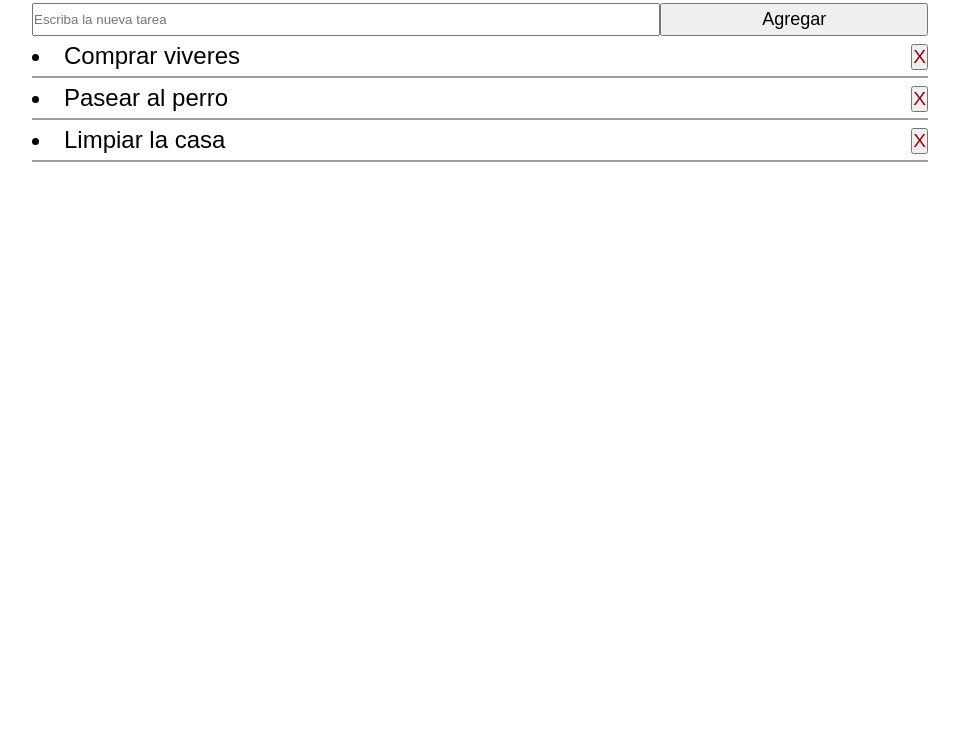
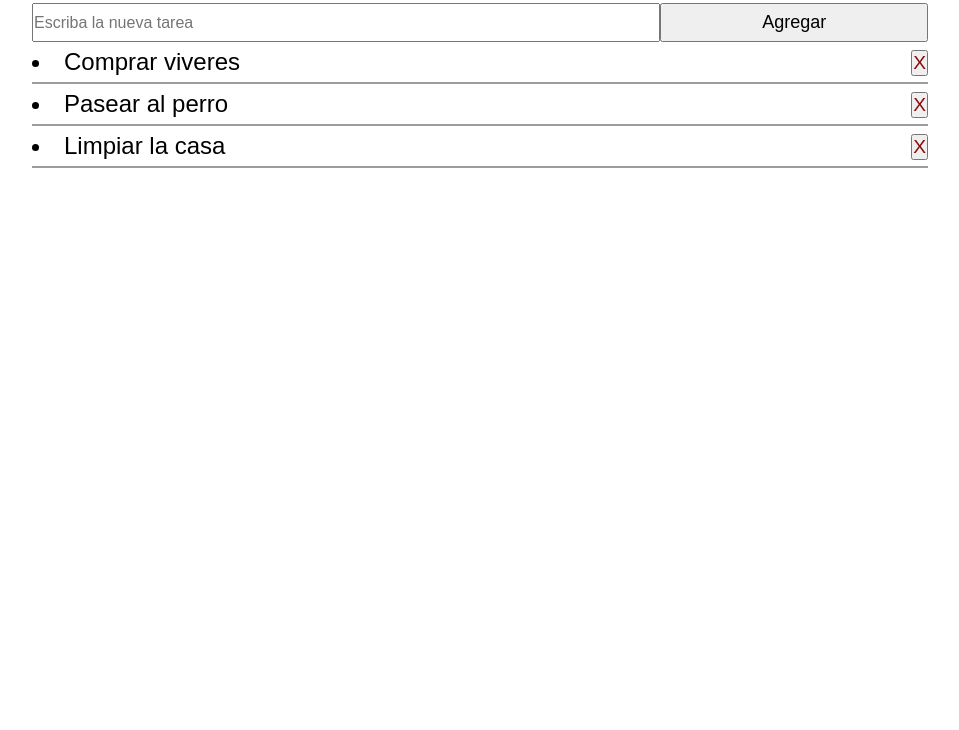
Before and after one commit to mart1ncrespo/ToDoList.github.io, a plain HTML site: page index.html in a window 1280 px wide. Shown: the part 70-800 px from the top of the page, without its empty margins (160-1119 px from the left). Drawn offline with Linux system fonts and the light colour scheme; a web font is replaced by a local one.

Commit message:
Font size static 16px

```diff
--- a/css/estilos.css
+++ b/css/estilos.css
@@ -1,7 +1,7 @@
 *{
     margin: 0;
     padding: 0;
-
+    font-size: 16px;
 }
 .container{
     display: flex;
@@ -9,6 +9,7 @@
     justify-content: center;
     /* align-content: center; */
     width: 70%;
+    /* hei */
     margin: auto;
     font-family: 'Mochiy Pop P One', sans-serif;
 }
```
